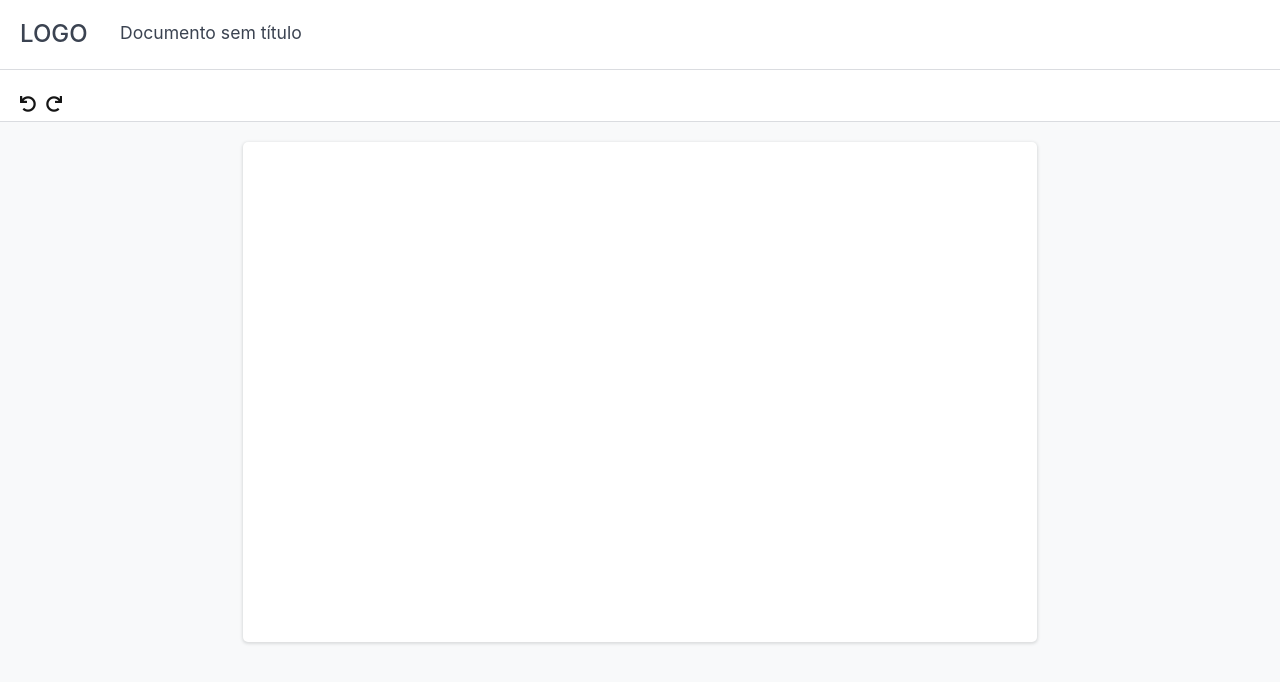
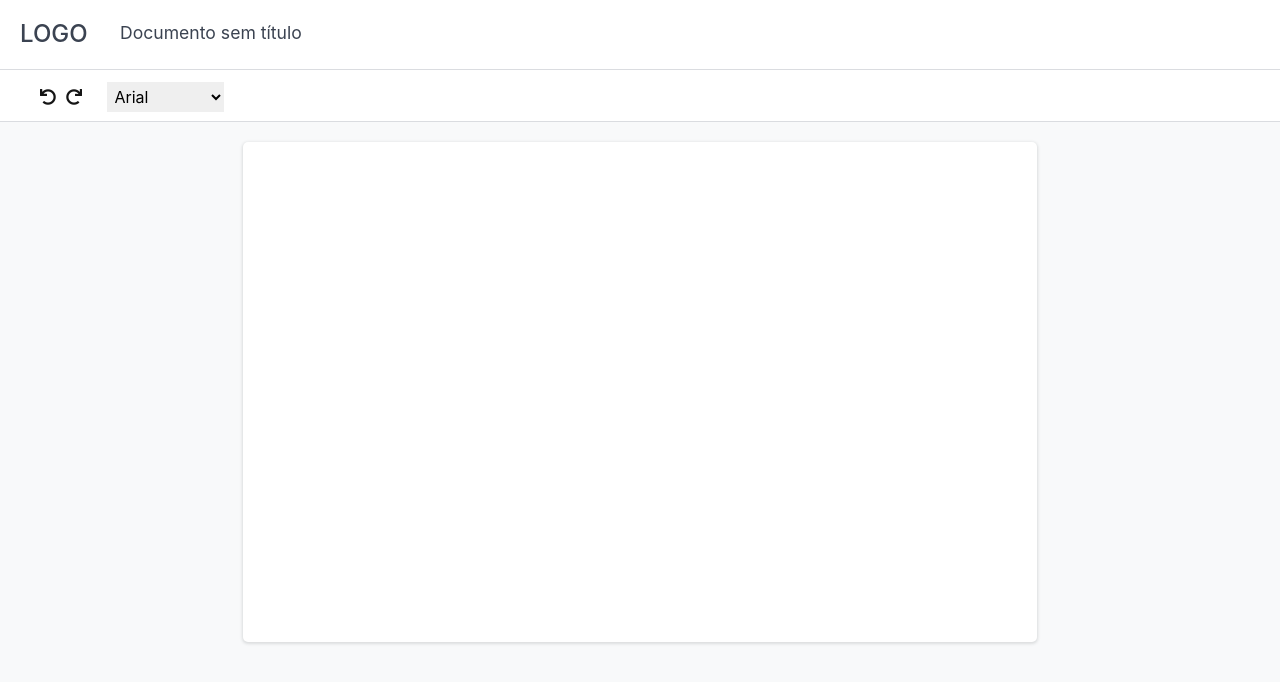
Before and after one commit to Gregiss/NekoDocs, a plain HTML site: page index.html in a window 1280 px wide. Drawn offline with nearby package versions, Linux system fonts and the light colour scheme.

Commit message:
Add fonts

```diff
--- a/index.html
+++ b/index.html
@@ -16,13 +16,21 @@
       <span>{{ document.name }}</span>
       <div class="tools">
         <i v-for="option in options" :class="option.icon"></i>
+        <select name="select" v-model="documentOptions.fontFamiliy">
+            <option value="Arial, Helvetica, sans-serif" selected>Arial</option>
+            <option value="Cambria, Cochin, Georgia, Times, 'Times New Roman', serif">Cambria</option>
+            <option value="Impact, Haettenschweiler, 'Arial Narrow Bold', sans-serif">Impact</option>
+            <option value="cursive">Cursive</option>
+            <option value="monospace">Monospace</option>
+            <option value="serif">Serif</option>
+        </select>
       </div>
     </header>
       <div class="code" id="papel">
           <div class="where" style="top: 65px; left: 25px" v-if="document.text.length == 0"></div>
-        <span v-for="letter in document.text" v-bind:style="{ color: letter.color, fontSize: letter.size + 'px' }" @click="onde(letter)">{{ letter.letter }}
+        <span v-for="letter in document.text" v-bind:style="{ color: letter.color, fontSize: letter.size + 'px', fontFamily: letter.font }" @click="onde(letter)">{{ letter.letter }}
           <div class="where" v-if="lastKey == letter && letter.letter !== ' '"></div> <div class="where" style="top: -12px; left: -2px" v-if="lastKey == letter && letter.letter === ' '"></div></span>
-      </div>
+        </div>
     </div>
   </div>
   </div>
--- a/script.js
+++ b/script.js
@@ -16,7 +16,7 @@ var app = new Vue({
             {'name' :'Desfazer', 'icon': 'fas fa-undo'},
             {'name' :'Refazer', 'icon': 'fas fa-redo'}
         ],
-        documentOptions: {"fontSize": 16, 'color': 'black', 'style': 'normal'},
+        documentOptions: {"fontSize": 16, 'color': 'black', 'style': 'normal', 'zoom': '1', 'fontFamiliy': 'Arial, Helvetica, sans-serif'},
         lastKey: null,
         digitando: -1,
         theme: 'light',
@@ -77,7 +77,6 @@ var app = new Vue({
     mounted() {
 
     },
-
     methods: {
         darkMode(){
             if(this.theme === 'light'){
@@ -110,7 +109,8 @@ var app = new Vue({
                 'letter': letter,
                 'style': this.documentOptions.style,
                 'size': this.documentOptions.fontSize,
-                'color': this.documentOptions.color
+                'color': this.documentOptions.color,
+                'font': this.documentOptions.fontFamiliy
         })
         this.lastKey = this.document.text[this.document.text.length - 1]
         this.digitando = this.document.text.length - 1
@@ -120,7 +120,8 @@ var app = new Vue({
                 'letter': letter,
                 'style': this.documentOptions.style,
                 'size': this.documentOptions.fontSize,
-                'color': this.documentOptions.color
+                'color': this.documentOptions.color,
+                'font': this.documentOptions.fontFamiliy
             }
             this.digitando++
             this.insertArrayAt(this.document.text, this.digitando, arr);
--- a/style.css
+++ b/style.css
@@ -179,3 +179,23 @@ header input::placeholder{
 .dark header input{
   background: #151515;
 }
+
+.tools i{
+    position: relative;
+    top: -10px;
+    left: 20px;
+}
+
+.tools select{
+    margin-left: 20px;
+    left: 20px;
+    border: none;
+    padding: 4px;
+    outline: none;
+    position: relative;
+    top: -10px;
+}
+
+.tools option{
+    outline: none;
+}
```
